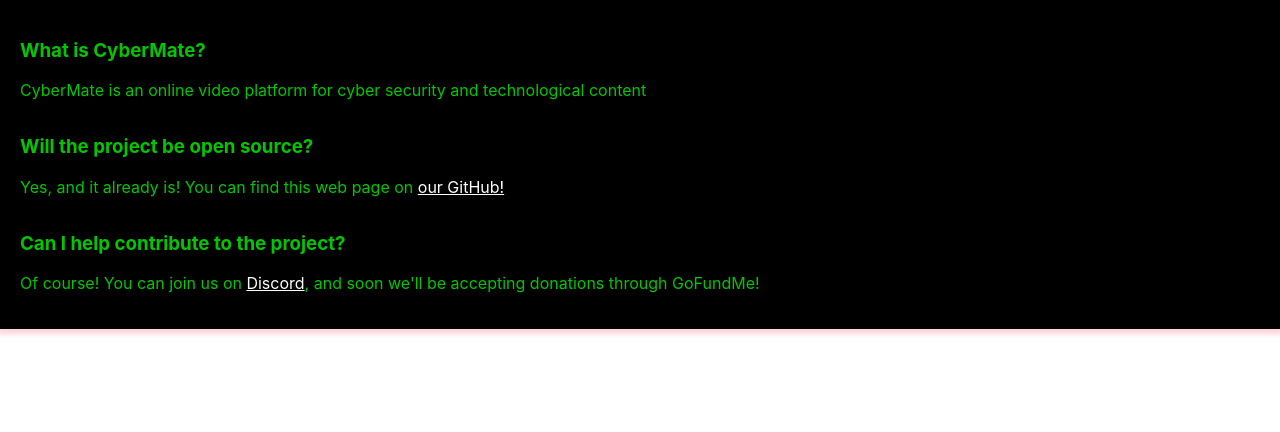
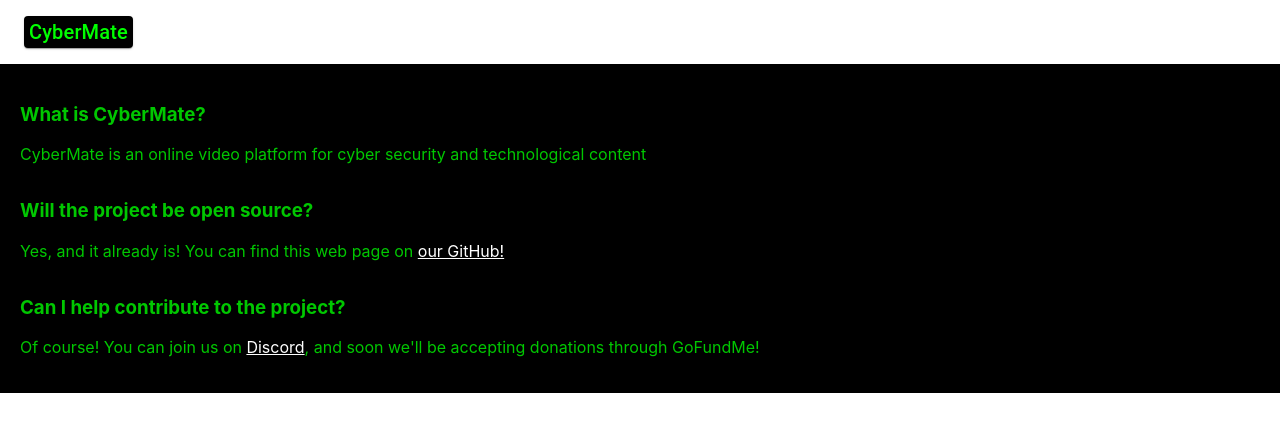
Before and after one commit to tanglisha/frontend-prod, a React (Create React App) app: page / in a window 1280 px wide. Shown: the top 432 px of the page. Built offline with nearby package versions, Linux system fonts and the light colour scheme.

Commit message:
Added a topbar

```diff
--- a/src/App.js
+++ b/src/App.js
@@ -5,14 +5,31 @@
 //Material UI Imports
 import Button from '@material-ui/core/Button';
 import Grid from '@material-ui/core/Grid';
-import { createMuiTheme } from '@material-ui/core/styles';
-import { ThemeProvider, makeStyles, withStyles } from '@material-ui/styles';
+import { makeStyles } from '@material-ui/styles';
+import AppBar from '@material-ui/core/AppBar';
+import Toolbar from '@material-ui/core/Toolbar';
+import Typography from '@material-ui/core/Typography';
+import Paper from '@material-ui/core/Paper';
 
-const useStyles = makeStyles({
+const lightTheme = makeStyles({
+  logo: {
+    'padding-right': '5px',
+    'padding-left': '5px',
+    background: 'black',
+  },
+  logoText: {
+    color: '#00ff00',
+  },
+  topbar: {
+    background: '#ffffff',
+    filter: 'drop-shadow(0 60 1px #222222)',
+  },
+  topbarText: {
+    color: 'black',
+  },
   hero: {
     background: '#000000',
     border: 0,
-    boxShadow: '0 3px 5px 2px rgba(255, 105, 135, .3)',
     color: '#00c700',
     padding: '0 30px',
   },
@@ -21,14 +38,35 @@
   },
 });
 
+function Topbar() {
+  const styles = lightTheme();
+
+  return (
+    <div className={styles.topbar}>
+      <AppBar className={styles.topbar} position="static" color="default">
+        <Toolbar>
+          <Paper className={styles.logo}>
+            <Typography className={styles.logoText} variant="h6" color="inherit">
+              CyberMate
+            </Typography>
+          </Paper>
+        </Toolbar>
+      </AppBar>
+    </div>
+  );
+}
+
 function App() {
-  const classes = useStyles();
+  const styles = lightTheme();
 
   return (
     //Root div for the website
     <div className="App">
+      {/*div for the top appbar*/}
+      <Topbar />
+
       {/*div for the hero section of the website*/}
-      <div className="hero" className={classes.hero} style={{ padding: 20 }}>
+      <div className="hero" className={styles.hero} style={{ padding: 20 }}>
         <Grid
           container
           className="heroGrid"
@@ -45,12 +83,12 @@
 
           <Grid item xs={12}>
             <h3 className="heroText">Will the project be open source?</h3>
-            <p className="heroText">Yes, and it already is! You can find this web page on <a target="_blank" className={classes.heroLink} href="https://github.com/cybermate-tech">our GitHub!</a></p>
+            <p className="heroText">Yes, and it already is! You can find this web page on <a target="_blank" className={styles.heroLink} href="https://github.com/cybermate-tech">our GitHub!</a></p>
           </Grid>
 
           <Grid item xs={12}>
             <h3 className="heroText">Can I help contribute to the project?</h3>
-            <p className="heroText">Of course! You can join us on <a target="_blank" className={classes.heroLink} href="https://discord.gg/VawZj2F">Discord</a>, and soon we'll be accepting donations through GoFundMe!</p>
+            <p className="heroText">Of course! You can join us on <a target="_blank" className={styles.heroLink} href="https://discord.gg/VawZj2F">Discord</a>, and soon we'll be accepting donations through GoFundMe!</p>
           </Grid>
         </Grid>
       </div>
```
